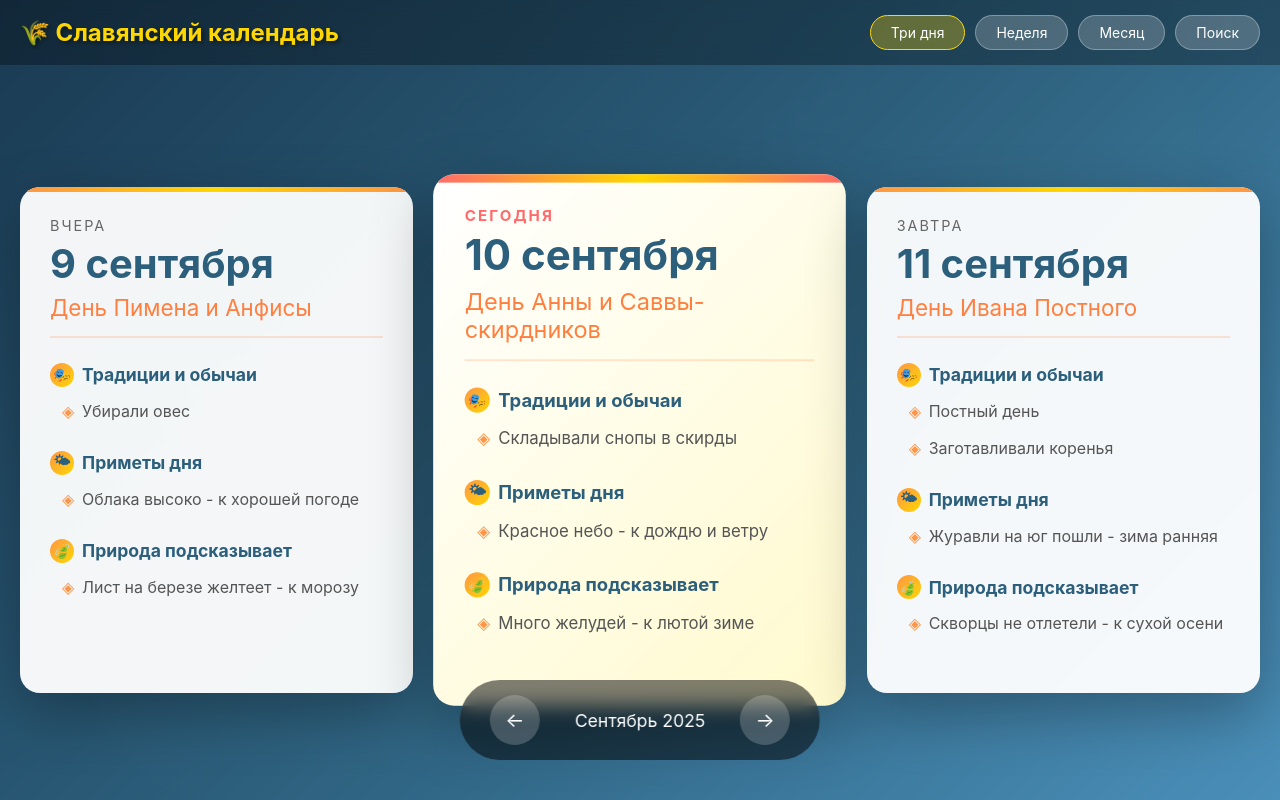
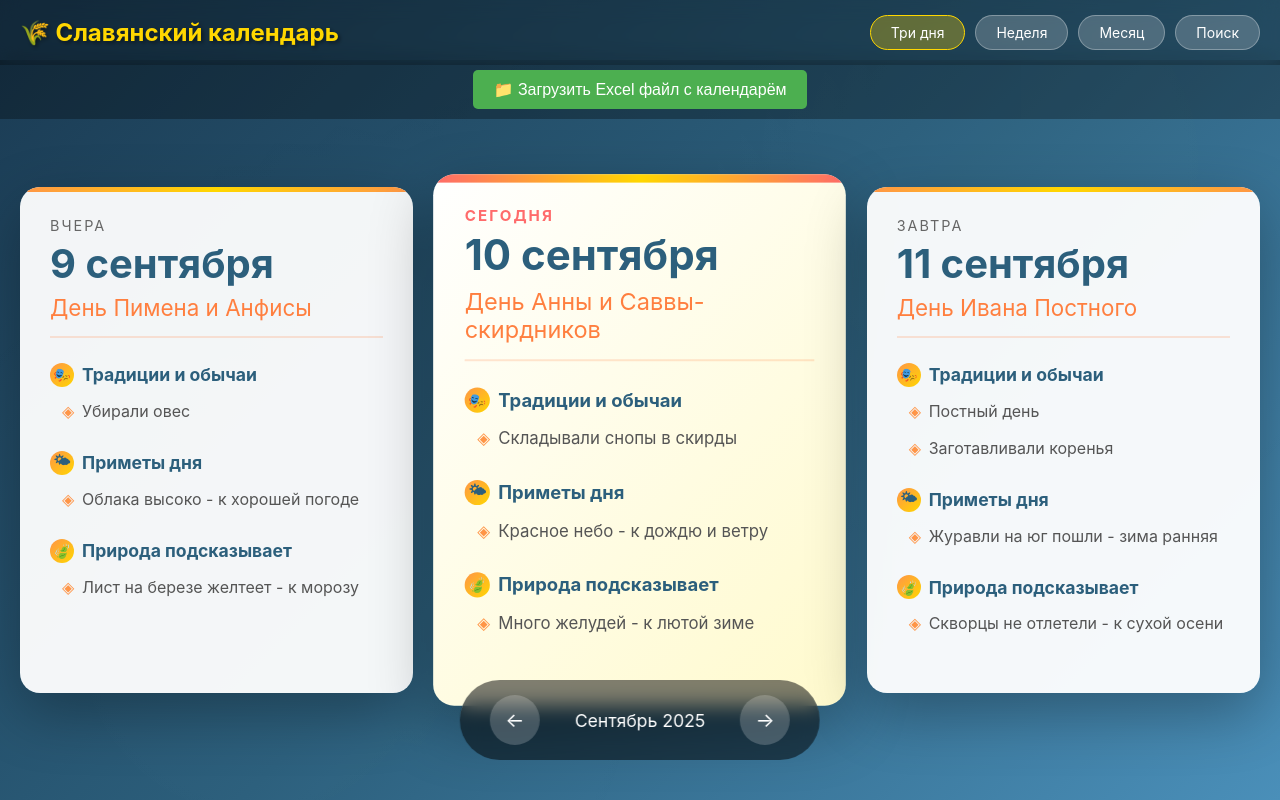
Before and after one commit to elel85223/slavic-calendar, a plain HTML site: page index.html in a window 1280 px wide. Drawn offline with Linux system fonts and the light colour scheme.

Commit message:
Update index.html

```diff
--- a/index.html
+++ b/index.html
@@ -592,6 +592,12 @@
         </div>
         <button class="mobile-menu-btn" onclick="toggleMobileMenu()">☰</button>
     </nav>
+    <div style="text-align: center; padding: 10px; background: rgba(0,0,0,0.3); position: fixed; top: 60px; left: 0; right: 0; z-index: 999;">
+    <input type="file" id="excelFile" accept=".xlsx,.xls" style="display: none;">
+    <button onclick="document.getElementById('excelFile').click()" style="background: #4CAF50; color: white; padding: 10px 20px; border: none; border-radius: 5px; cursor: pointer; font-size: 16px;">
+        📁 Загрузить Excel файл с календарём
+    </button>
+</div>
 
     <div class="mobile-menu" id="mobileMenu">
         <button class="mobile-menu-item active" onclick="showView('three-days'); toggleMobileMenu()">Три дня</button>
```
